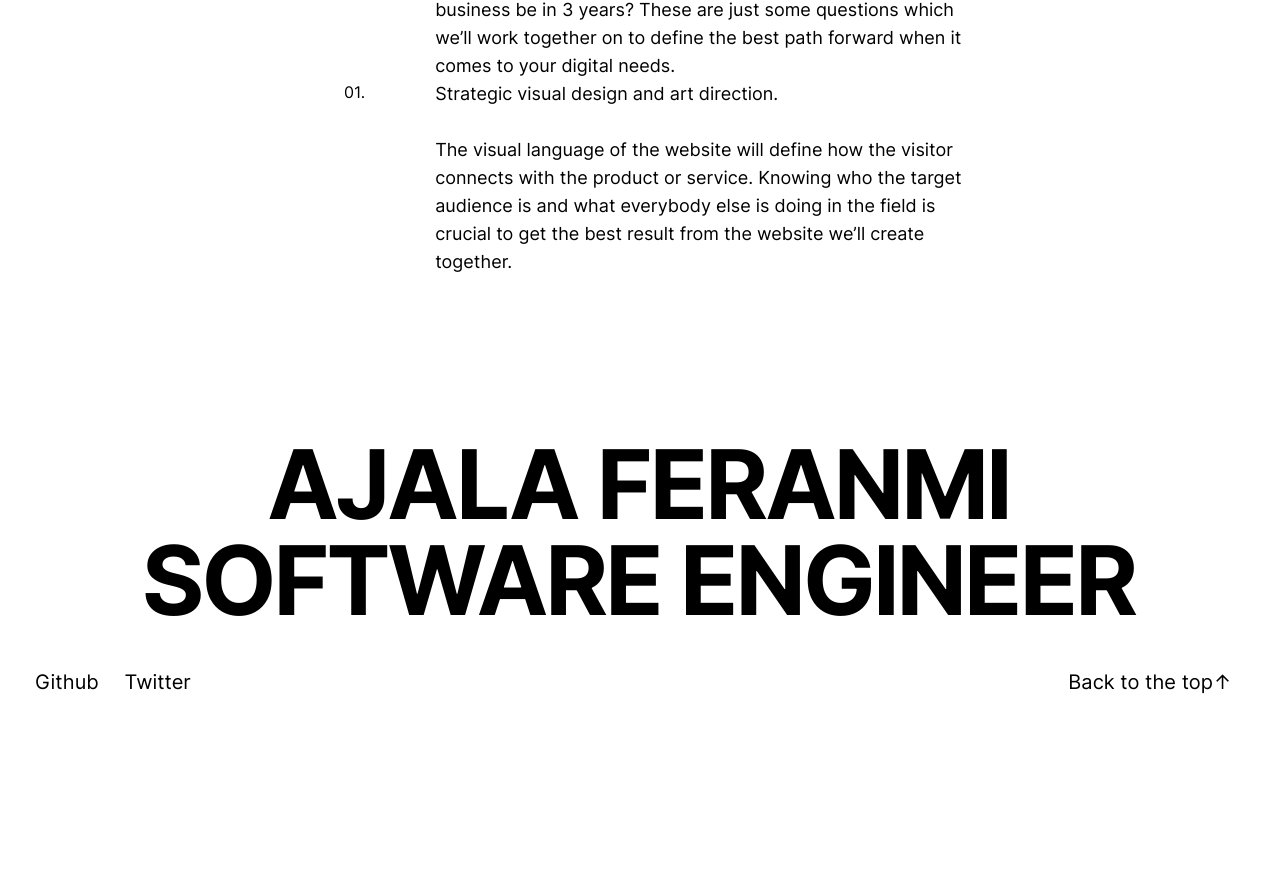
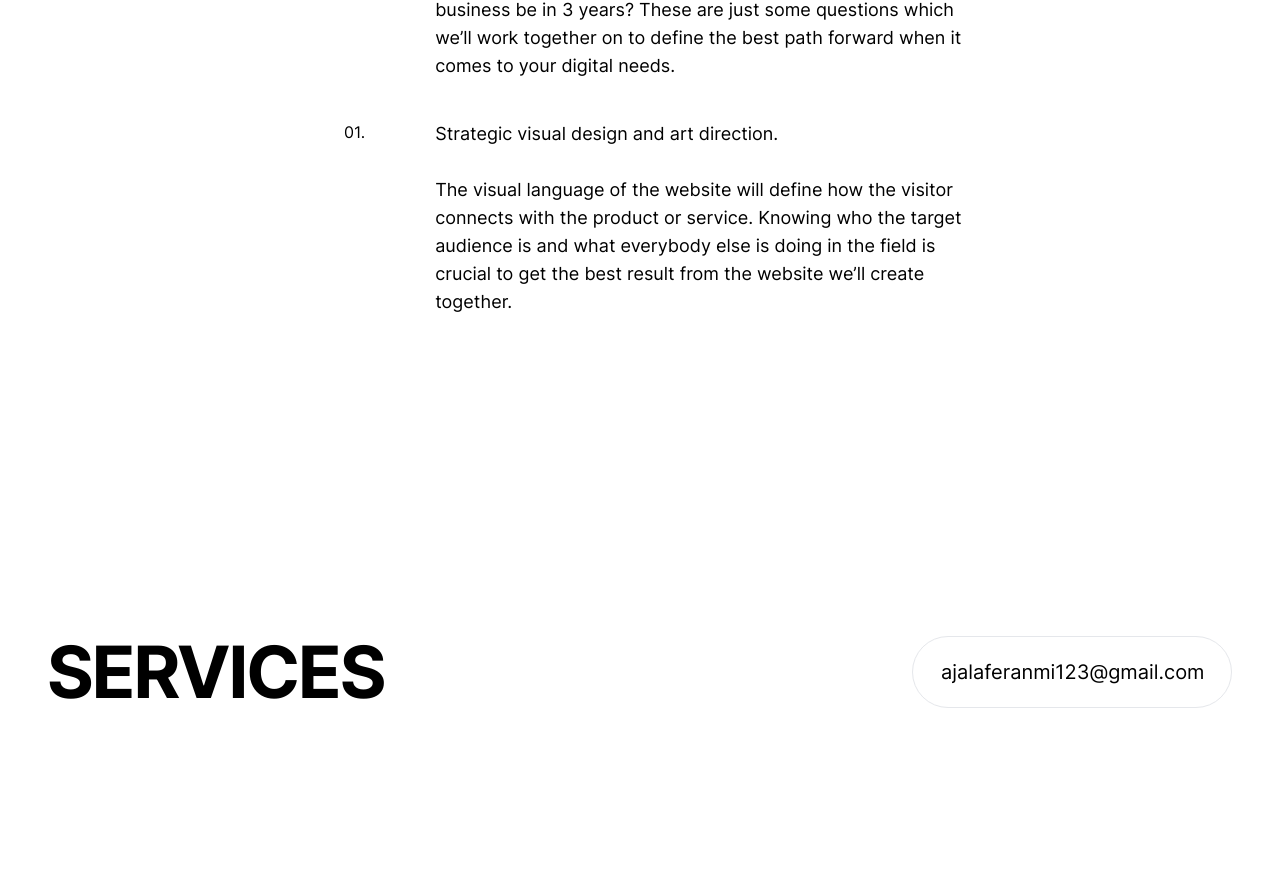
Before and after one commit to Eranmonnie/Me, a React (Vite) app: page /about in a window 1280 px wide. Shown: the part 2120-2999 px from the top of the page. Before the commit the page ends 2848 px from the top, so only its background shows below. Built offline with nearby package versions, Linux system fonts and the light colour scheme.

Commit message:
services section in about

```diff
--- a/src/components/Button.tsx
+++ b/src/components/Button.tsx
@@ -3,7 +3,7 @@ import React from "react";
 const Button = () => {
   return (
     <>
-      <button className="py-5 mt-16 px-7 border rounded-full w-[300px] lg:w-[320px] lg:text-xl">
+      <button className="py-5 px-7 border rounded-full w-[300px] lg:w-[320px] lg:text-xl">
         ajalaferanmi123@gmail.com
       </button>
     </>
--- a/src/components/Question.tsx
+++ b/src/components/Question.tsx
@@ -9,7 +9,7 @@ const Question = ({ one, two, button }) => {
         <div className="lg:w-[55%]">
           <h2 className="text-3xl text-left lg:text-4xl">{one}</h2>
           <h2 className="text-3xl mt-5 text-left lg:text-4xl">{two}</h2>
-          { button ?(<Button />):
+          { button ?(<div className="mt-10"><Button /></div>):
 
           (<div className="mb-44"></div>)
             }
--- a/src/components/Works.tsx
+++ b/src/components/Works.tsx
@@ -3,7 +3,7 @@ import React from "react";
 const Works = ({ name, year }) => {
   return (
     <>
-      <div className="w-[99.7%] flex flex-col mb-24 gap-5 lg:mb-44">
+      <div className="w-[99.7%] flex flex-col mb-36 gap-5 lg:mb-44">
         <div className="">
           <img
             src="src\images\Screenshot (26).png"
--- a/src/pages/About.tsx
+++ b/src/pages/About.tsx
@@ -1,20 +1,21 @@
-import React from 'react'
-import Banner from '../components/Banner'
-import Hero from '../components/Hero'
-import Profile from '../components/Profile'
-import Question from '../components/Question'
-import Solution from '../components/Solution'
-import Footer from '../components/Footer'
+import React from "react";
+import Banner from "../components/Banner";
+import Hero from "../components/Hero";
+import Profile from "../components/Profile";
+import Question from "../components/Question";
+import Solution from "../components/Solution";
+import Footer from "../components/Footer";
+import Button from "../components/Button";
 
 const About = () => {
   return (
     <>
-    <Banner first={`software `} second={`and piano`} align={true} />
-    <Hero
+      <Banner first={`software `} second={`and piano`} align={true} />
+      <Hero
         message={`Get to know more about my approach, process, services and way of working. See some of my skateboard tricks as well while you're at it.`}
       />
       <div className="mt-28">
-      <Profile />
+        <Profile />
       </div>
 
       <Question
@@ -23,11 +24,27 @@ const About = () => {
         button={false}
       />
 
-     <Solution heading={`Defining the business goal and `} data={`Everything starts by getting clarity around what we are trying to achieve. What should the website’s main goal be? What does project succes mean for your business? Where will the business be in 3 years? These are just some questions which we’ll work together on to define the best path forward when it comes to your digital needs.`} />
-     <Solution  heading={`Strategic visual design and art direction.`} data={`The visual language of the website will define how the visitor connects with the product or service. Knowing who the target audience is and what everybody else is doing in the field is crucial to get the best result from the website we’ll create together.`}/>
-     <Footer />
+      <Solution
+        heading={`Defining the business goal and `}
+        data={`Everything starts by getting clarity around what we are trying to achieve. What should the website’s main goal be? What does project succes mean for your business? Where will the business be in 3 years? These are just some questions which we’ll work together on to define the best path forward when it comes to your digital needs.`}
+      />
+      <div className="mt-10 mb-40 lg:mb-80">
+        <Solution
+          heading={`Strategic visual design and art direction.`}
+          data={`The visual language of the website will define how the visitor connects with the product or service. Knowing who the target audience is and what everybody else is doing in the field is crucial to get the best result from the website we’ll create together.`}
+        />
+      </div>
+
+      <div className="flex flex-col gap-5 lg:flex-row justify-between">
+        <h1 className="font-inter-tight-bold uppercase text-7xl">
+          services
+        </h1>
+        <Button />
+      </div>
+
+      <Footer />
     </>
-  )
-}
+  );
+};
 
-export default About
+export default About;
--- a/src/pages/Home.tsx
+++ b/src/pages/Home.tsx
@@ -14,17 +14,22 @@ function Home() {
         second={`software engineer`}
         align={true}
       />
-      <Hero
-        message={`Through strategic art direction and webdesign I help companies around the world grow their business.`}
-      />
+      <div className="mb-12">
+        <Hero
+          message={`Through strategic art direction and webdesign I help companies around the world grow their business.`}
+        />
+      </div>
+
       <Button />
 
-      <div className="flex justify-between mt-36 mb-8">
+      <div className="flex justify-between mt-32 mb-8">
         <h3 className="text-lg lg:text-2xl">(Selected works)</h3>
         <h3 className="text-lg lg:text-2xl">Discover↓</h3>
       </div>
 
-      <Works name={`Nerflix`} year={`2023`} />
+
+        <Works name={`Nerflix`} year={`2023`} />
+
 
       <Question
         one={`As a digital designer and art
```
